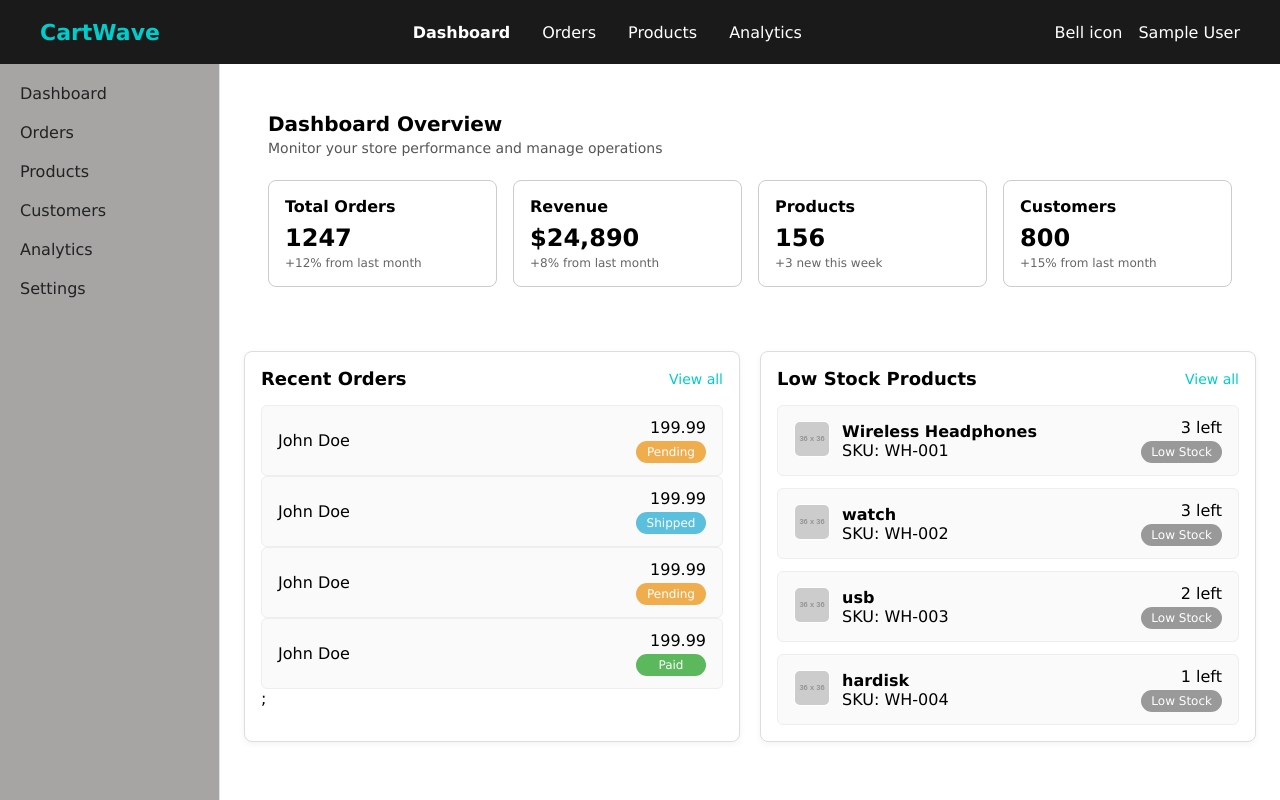
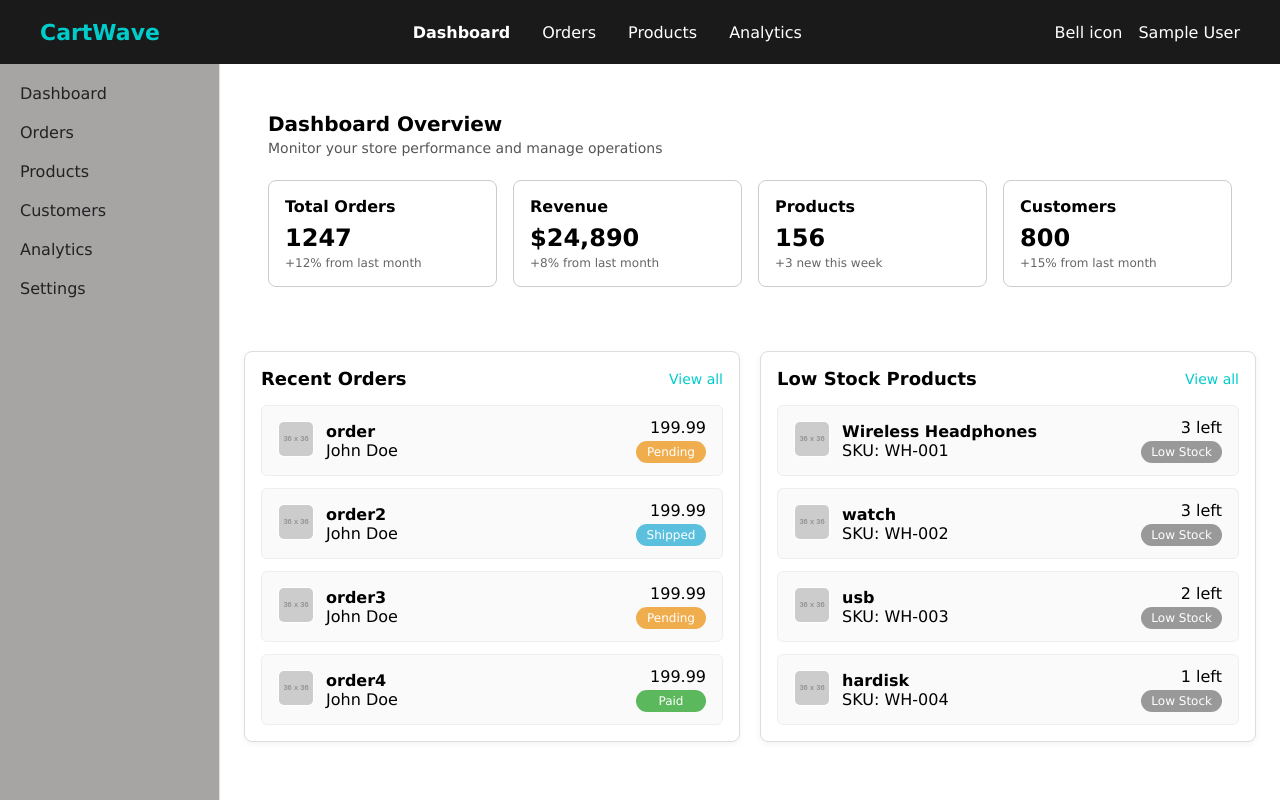
Before and after one commit to alinassarrr/cartwave, a React (Vite) app in the folder frontend/: page /admin/dashboard in a window 1280 px wide. Built offline with nearby package versions, Linux system fonts and the light colour scheme; sample sign-in values are in the browser's storage.

Commit message:
fix(RecentOrders): Correct InfoCard props and update CSS class name for order list

```diff
--- a/frontend/src/components/RecentOrders/index.jsx
+++ b/frontend/src/components/RecentOrders/index.jsx
@@ -46,13 +46,13 @@ const RecentOrders = () => {
       <div className="order-list">
         {orders.map((order) => (
           <InfoCard
-            id={order.id}
+            icon="https://via.placeholder.com/36"
+            title={order.id}
             subtitle={order.customer}
             amount={order.amount}
             status={order.status}
           />
         ))}
-        ;
       </div>
     </div>
   );
--- a/frontend/src/components/RecentOrders/styles.css
+++ b/frontend/src/components/RecentOrders/styles.css
@@ -25,7 +25,7 @@
   cursor: pointer;
 }
 
-.orders-list {
+.order-list {
   display: flex;
   flex-direction: column;
   gap: 12px;
```
